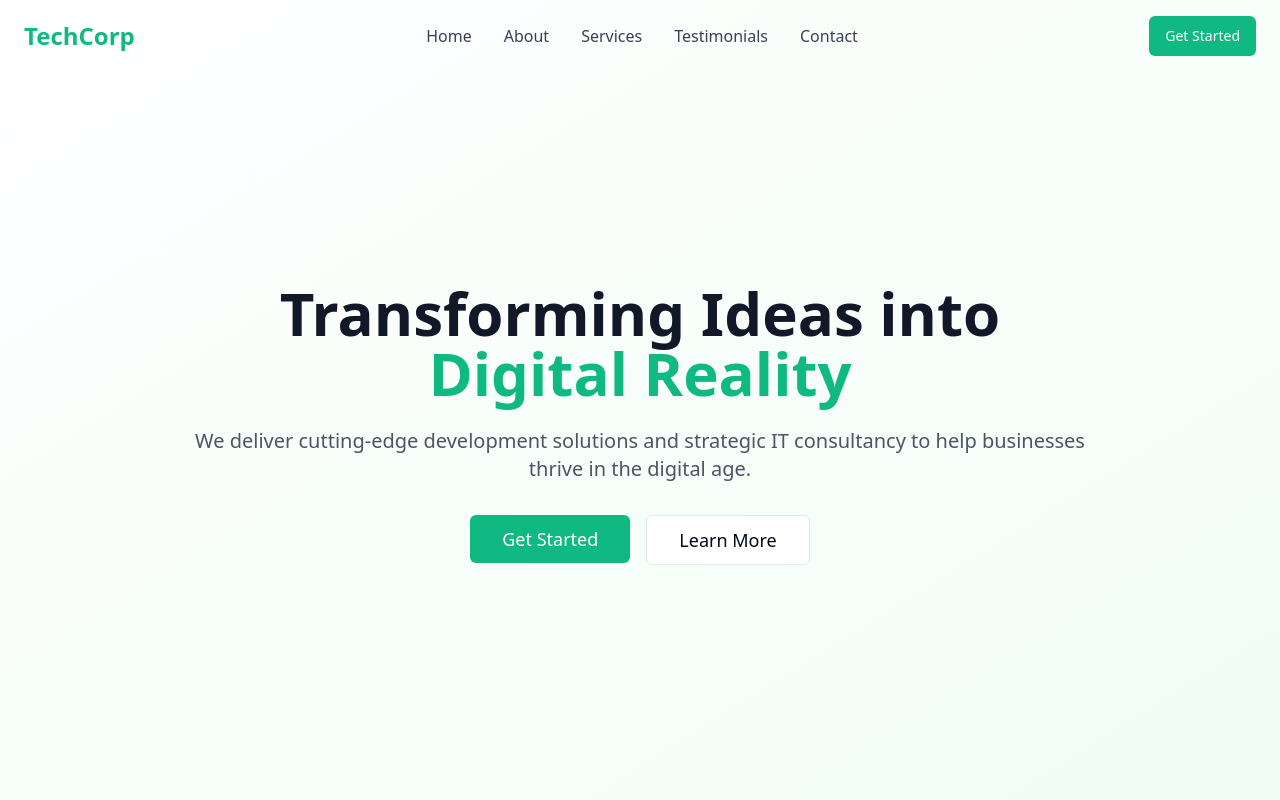
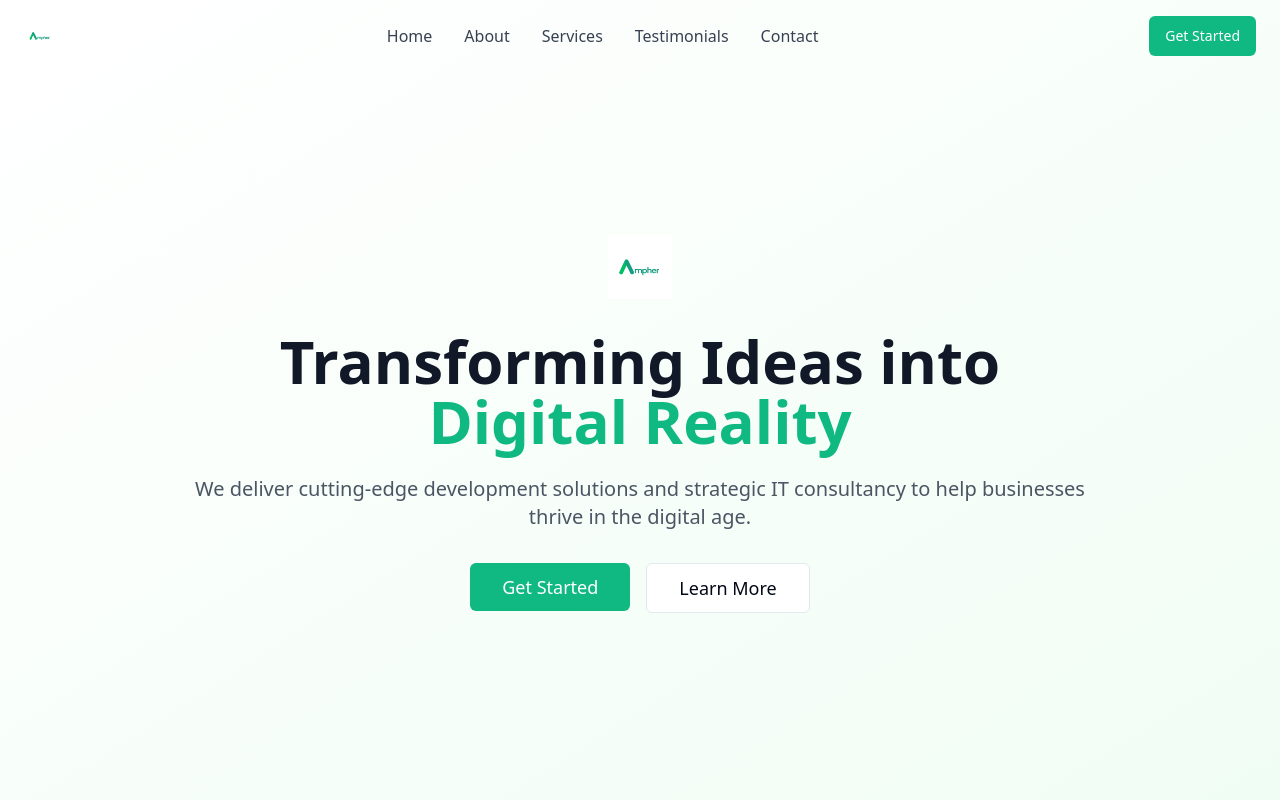
Before and after one commit to subhammahanty235/ampher-v2, a React (Vite) app: page / in a window 1280 px wide. Shown: the top 800 px of the page. Built offline with nearby package versions, Linux system fonts and the light colour scheme.

Commit message:
Update company name and logo
Changed the company name from "TechCorp" to "Ampher" and updated the logo accordingly in the relevant components.
[skip gpt_engineer]

```diff
--- a/src/components/Footer.tsx
+++ b/src/components/Footer.tsx
@@ -6,7 +6,13 @@ const Footer = () => {
       <div className="container mx-auto px-6">
         <div className="grid grid-cols-1 md:grid-cols-4 gap-8">
           <div>
-            <h3 className="text-2xl font-bold mb-4">TechCorp</h3>
+            <div className="flex items-center space-x-2 mb-4">
+              <img
+                src="/lovable-uploads/d2c61e56-2f86-4731-824f-a8d0a7ad0367.png"
+                alt="Ampher Logo"
+                className="h-8 brightness-0 invert"
+              />
+            </div>
             <p className="text-gray-400">
               Transforming businesses through technology and innovation.
             </p>
@@ -48,7 +54,7 @@ const Footer = () => {
           </div>
         </div>
         <div className="border-t border-gray-800 mt-8 pt-8 text-center text-gray-400">
-          <p>&copy; 2024 TechCorp. All rights reserved.</p>
+          <p>&copy; 2024 Ampher. All rights reserved.</p>
         </div>
       </div>
     </footer>
--- a/src/components/HeroSection.tsx
+++ b/src/components/HeroSection.tsx
@@ -9,6 +9,13 @@ const HeroSection = () => {
     <section id="home" className="pt-32 pb-20 min-h-screen flex items-center bg-gradient-to-br from-white to-green-50">
       <div className="container mx-auto px-6">
         <div className="max-w-4xl mx-auto text-center">
+          <div className="flex justify-center mb-8">
+            <img
+              src="/lovable-uploads/d2c61e56-2f86-4731-824f-a8d0a7ad0367.png"
+              alt="Ampher Logo"
+              className="h-16"
+            />
+          </div>
           <h1 className="text-5xl md:text-6xl font-bold text-gray-900 mb-6">
             Transforming Ideas into
             <span className="text-primary"> Digital Reality</span>
--- a/src/components/Navbar.tsx
+++ b/src/components/Navbar.tsx
@@ -21,7 +21,13 @@ const Navbar = () => {
     <nav className={`fixed top-0 w-full z-50 transition-all duration-300 ${isScrolled ? 'bg-white shadow-md' : 'bg-transparent'}`}>
       <div className="container mx-auto px-6 py-4">
         <div className="flex items-center justify-between">
-          <div className="text-2xl font-bold text-primary">TechCorp</div>
+          <div className="flex items-center space-x-2">
+            <img
+              src="/lovable-uploads/d2c61e56-2f86-4731-824f-a8d0a7ad0367.png"
+              alt="Ampher Logo"
+              className="h-8"
+            />
+          </div>
           <div className="hidden md:flex space-x-8">
             {['home', 'about', 'services', 'testimonials', 'contact'].map((section) => (
               <button
```
Also changed, not shown: public/lovable-uploads/d2c61e56-2f86-4731-824f-a8d0a7ad0367.png (added).
